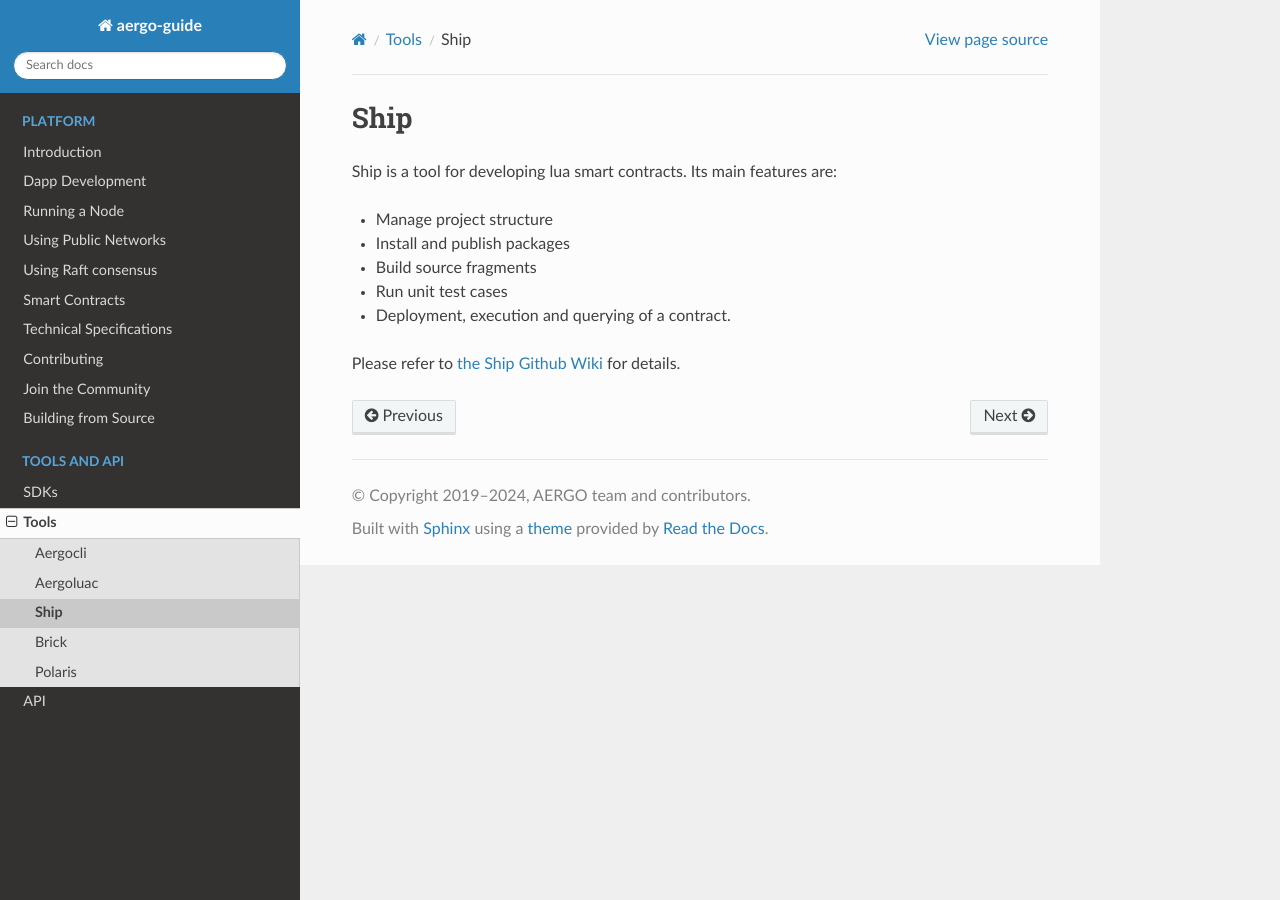
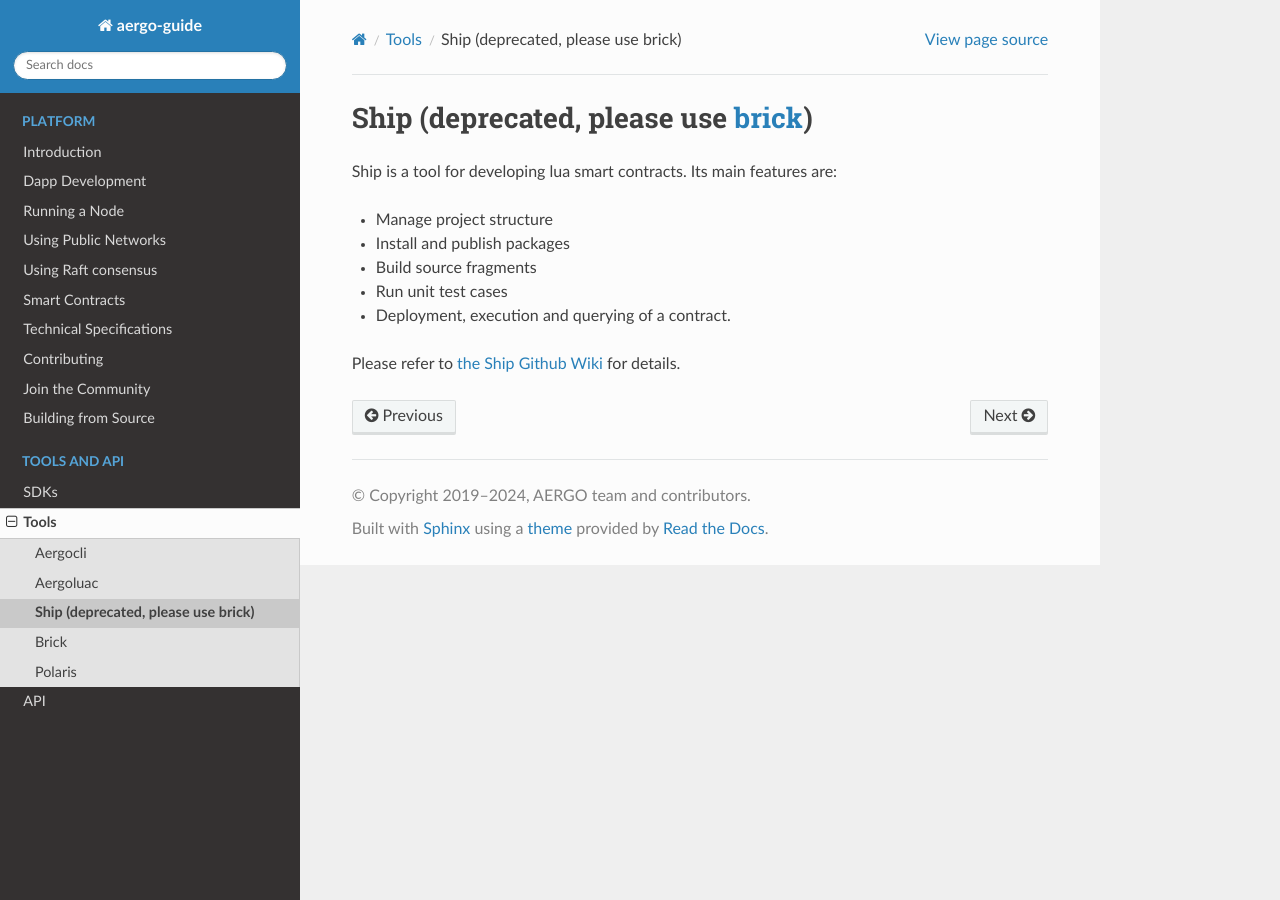
Before and after one commit to aergoio/guide, a Sphinx documentation site: the page built from source/tools/ship.rst, in a window 1280 px wide. Built offline with Sphinx 7.4.7 and the Read the Docs theme 3.1.0, drawn with Linux system fonts in a browser that asks for light colours.

Commit message:
Mark ship as deprecated

```diff
--- a/source/introduction/index.rst
+++ b/source/introduction/index.rst
@@ -19,7 +19,7 @@ Current features
 * BFT-dPOS with voting
 * Name system
 * Aergo Lua smart contract
-* Ship (development framework, package management)
+* Ship (development framework, package management) (deprecated, please use `brick <../tools/brick.rst>`_).
 * Simple client API
 * Client SDKs
 * Sub projects
--- a/source/tools/ship.rst
+++ b/source/tools/ship.rst
@@ -1,5 +1,5 @@
-Ship
-====
+Ship (deprecated, please use `brick <./brick.rst>`_)
+===========================================================
 
 Ship is a tool for developing lua smart contracts. Its main features are:
 
```
Also changed, not shown: source/smart-contracts/lua/guide.md (+1 -1 lines).
